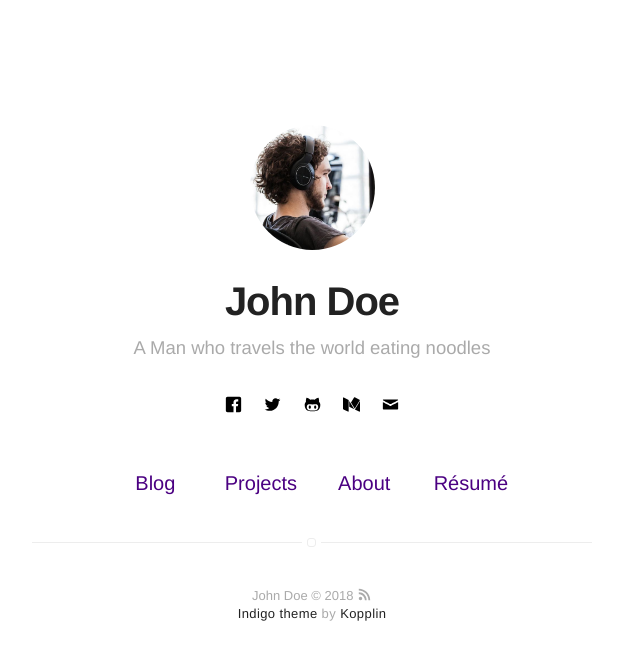
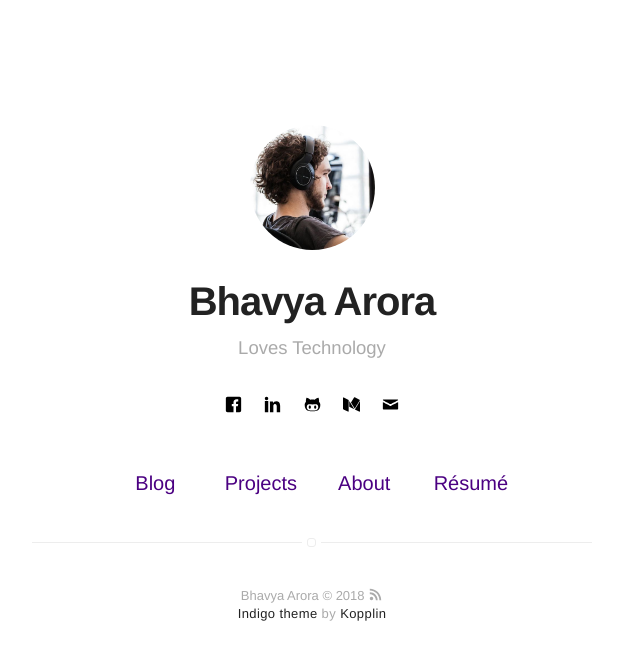
Before and after one commit to bhavya-arora/bhavya-arora.github.io, a Jekyll site: the page built from index.html, in a window 1280 px wide. Shown: the top 660 px of the page, without its empty margins (328-968 px from the left). Built offline with Jekyll 4.4.1, drawn with Linux system fonts in a browser that asks for light colours.

Commit message:
Update _config.yml

```diff
--- a/_config.yml
+++ b/_config.yml
@@ -1,7 +1,6 @@
 # main text of home
-name: John Doe
-bio: A Man who travels the world eating noodles
-
+name: Bhavya Arora
+bio: Loves Technology
 # twitter summary info
 description: A blog about technology and stuff related
 
@@ -16,7 +15,7 @@ resume: true
 resume-external: true
 resume-url: https://google.com/?q=my+resume
 
-url: https://koppl.in/indigo
+url: https://bhavya-arora.github.io/
 # your url: http://USERNAME.github.io
 
 permalink: /:title/
@@ -34,12 +33,12 @@ disqus:
   categories: [blog, project] # only show disqus for posts that have these categories
 
 # if you don't have any of social below, comment the line
-facebook: myfacebook
-twitter: mytwitter
+facebook: https://www.facebook.com/bhavy.arora.1
+# twitter: mytwitter
 # google: mygoogle
 # instagram: myinstagram
 # pinterest: mypinterest
-# linkedin: mylinkedin
+linkedin: https://in.linkedin.com/in/bhavyaarora28
 # youtube: myyoutube
 # spotify: myspotify
 github: mygithub
```
